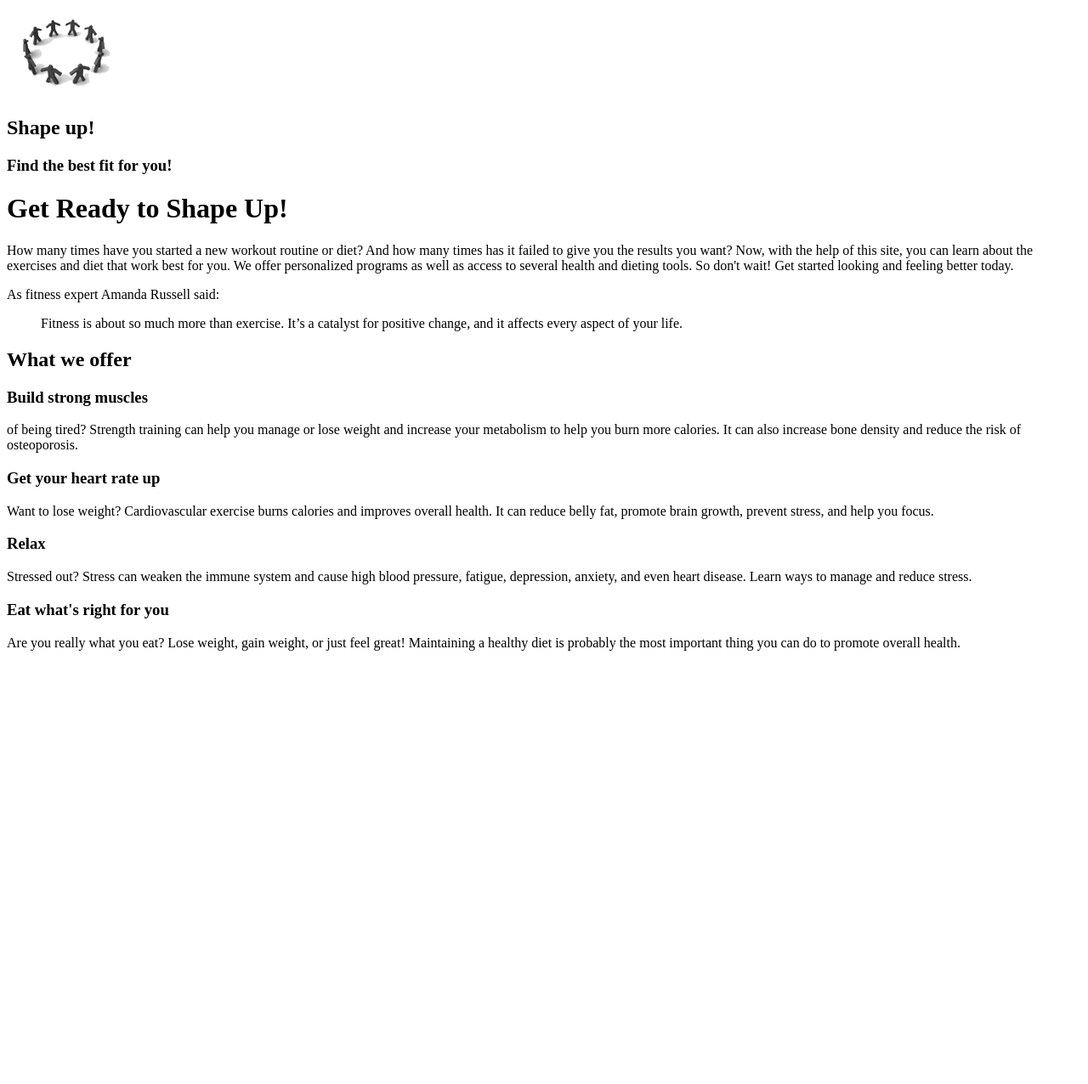
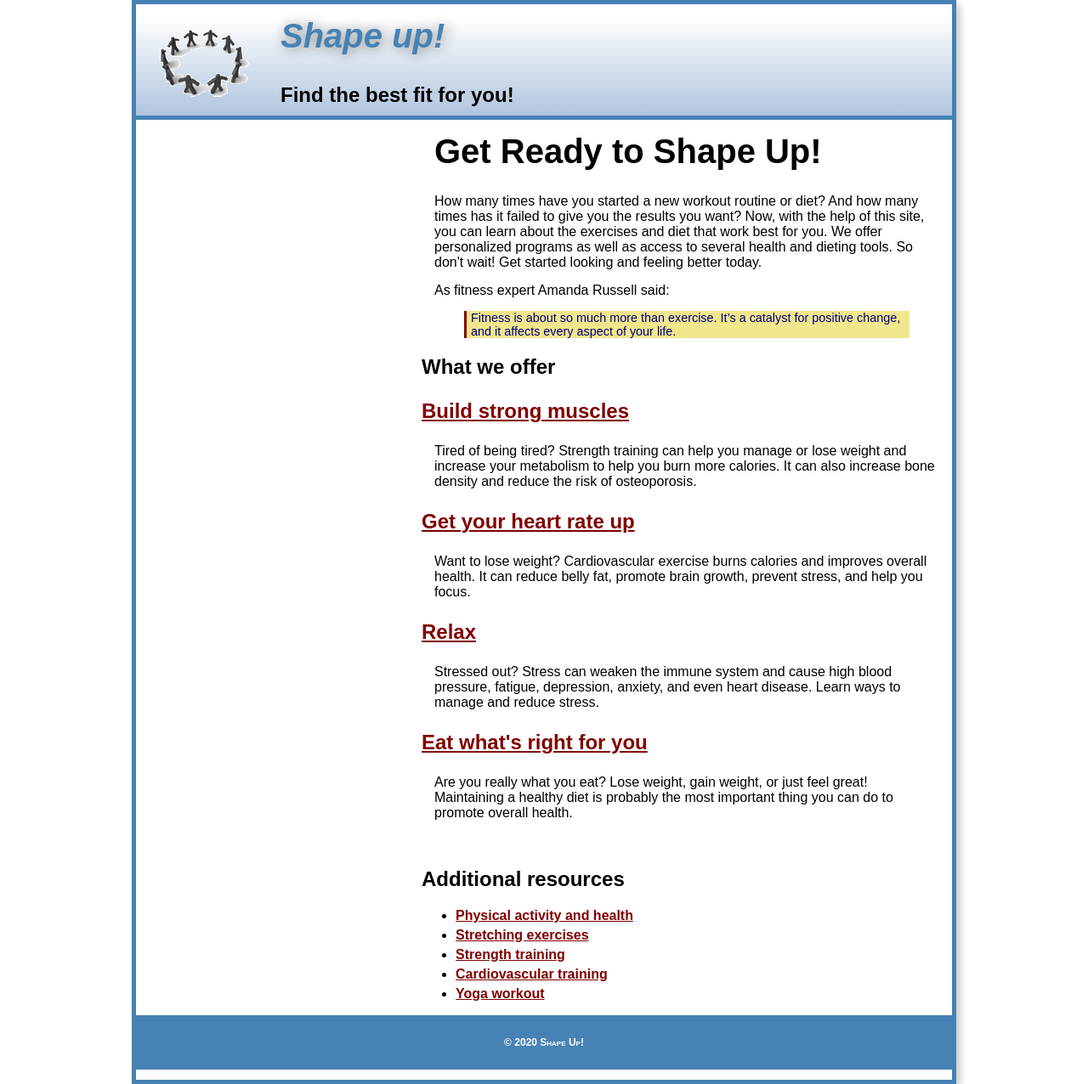
Before and after one commit to rkent12/ShapeUp, a plain HTML site: page index.html in a window 1280 px wide. Shown: the whole page at 85% size. Before the commit the page ends 800 px from the top, so only its background shows below. Drawn offline with Linux system fonts and the light colour scheme; files that its build step writes are made by us from their sources.

Commit message:
Add files via upload

```diff
--- a/index.html
+++ b/index.html
@@ -2,8 +2,13 @@
 
 <html lang="en">
 <head>
+	<!--[if lt IE 9]> <script src="http://html5shim.googlecode.com/svn/trunk/html5.js"></script> <![endif]-->
 	<meta charset="utf-8" />
-	<title></title>
+	<title>Shape Up!</title>
+	<link rel="icon" href = "images/favicon.ico">
+	<link rel="stylesheet" href="styles/normalize.css">
+	<link rel="stylesheet" href="styles/main.css">
+
 </head>
 
 <body>
@@ -14,6 +19,7 @@
 
 	</header>
 	<main>
+		<section class="homesection">
 		<h1>Get Ready to Shape Up!</h1>
 		<p>How many times have you started a new workout routine or diet? And how many times has it failed to give you the results you want? Now, with the help of this site, you can learn about the exercises and diet that work best for you. We offer personalized programs as well as access to several health and dieting tools. So don't wait! Get started looking and feeling better today.</p>
 
@@ -22,22 +28,33 @@
 
 <h2>What we offer</h2>
 
-<h3>Build strong muscles</h3>
-<p> of being tired? Strength training can help you manage or lose weight and increase your metabolism to help you burn more calories. It can also increase bone density and reduce the risk of osteoporosis.</p>
+<h3> <a href= "strength/index.html">Build strong muscles</a></h3>
+<p>Tired of being tired? Strength training can help you manage or lose weight and increase your metabolism to help you burn more calories. It can also increase bone density and reduce the risk of osteoporosis.</p>
 
-<h3>Get your heart rate up</h3>
+<h3><a href = "cardio/index.html">Get your heart rate up</a></h3>
 <p>Want to lose weight? Cardiovascular exercise burns calories and improves overall health. It can reduce belly fat, promote brain growth, prevent stress, and help you focus.</p>
 
-<h3>Relax</h3>
+<h3><a href = stress/index.html>Relax</a></h3>
 <p>Stressed out? Stress can weaken the immune system and cause high blood pressure, fatigue, depression, anxiety, and even heart disease. Learn ways to manage and reduce stress.</p>
 
-<h3>Eat what's right for you</h3>
+<h3><a href="diet/index.html">Eat what's right for you</a></h3>
 <p>Are you really what you eat? Lose weight, gain weight, or just feel great! Maintaining a healthy diet is probably the most important thing you can do to promote overall health.</p>
 
+<aside>
+	<aside class="sidebar"></aside>
+		<h2>Additional resources</h2>
+	<ul>
+		<li><a href = "https://www.cdc.gov/physicalactivity/basics/pa-health/index.htm" target="_blank">Physical activity and health</a></li>
+		<li><a href = "https://www.webmd.com/fitness-exercise/ss/slideshow-stretches-to-get-loose" target="_blank">Stretching exercises</a></li>
+		<li><a href = "https://www.nytimes.com/guides/well/strength-training-plyometrics" target="_blank">Strength training</a></li>
+		<li><a href = "https://www.verywellfit.com/cardiovascular-exercise-principles-and-guidelines-3432613" target="_blank">Cardiovascular training </a></li>
+		<li><a href = "https://www.nytimes.com/guides/well/beginner-yoga" target="_blank">Yoga workout</a></li>
+	</ul>
+</aside>
 
 	</main>
 	<footer>
-
+		<p>&copy; 2020 Shape Up!</p>
 	</footer>
 
 </body>
--- /dev/null
+++ b/main.css
@@ -0,0 +1,110 @@
+body {
+    font-family: Arial, Helvetica, sans-serif;
+    font-size: 100%;
+    width: 100%;
+    max-width: 960px;
+    margin: 0 auto;
+    border: 5px solid steelblue;
+    box-shadow: 5px 5px 8px #cccccc;
+}
+h1 {
+    font-size: 250%;
+    margin-left: 15px;
+    margin-top: 15px;
+}
+header {
+    border-bottom: 5px solid steelblue;
+    background-image: linear-gradient(white,lightsteelblue);
+}
+header h2 {
+    font-size: 250%;
+    color: steelblue;
+    font-style: italic;
+    text-shadow: 2px 2px 15px #888888;
+    margin-top: 15px;
+}
+
+header h3 {
+    font-size: 150%;
+    margin-top: 10px;
+    margin-bottom: 10px;
+}
+a:link {
+    color:maroon;
+}
+a:visited {
+    color:maroon;
+}
+aside a:visited {
+    color: steelblue;
+}
+aside a:hover {
+    color: maroon;
+}
+aside a:active {
+    color: maroon;
+}
+a:hover {
+    color:steelblue;
+}
+a:active {
+    color:maroon;
+}
+aside a {
+    font-weight: bold;
+}
+
+.sidebar {
+    padding-top: 20px;
+    width: 33%;
+}
+
+.sidebar h2 {
+    font-size: 180%;
+    color: maroon;
+    float: left;
+}
+
+.homesection {
+    width: 65%;
+    float: right;
+
+}
+section h2, section h3, aside h2 {
+    font-size: 150%;
+}
+section p {
+    margin: 15px;
+}
+section blockquote {
+    margin-left: 50px;
+    margin-right: 50px;
+    font-size: 90%;
+    color: navy;
+    border-left: 3px solid maroon;
+    padding-left: 5px;
+    background-color: khaki;
+}
+header img {
+    float:left;
+    margin-left: 10px;
+    margin-right: 20px;
+
+}
+li {
+    margin-top: 5px;
+}
+footer {
+    background-color: steelblue;
+    margin-top: 10px;
+    clear: both;
+}
+footer p {
+    font-size: 75%;
+    text-align: center;
+    color: white;
+    padding: 25px;
+    font-weight: bold;
+    font-variant: small-caps;
+
+}
```
